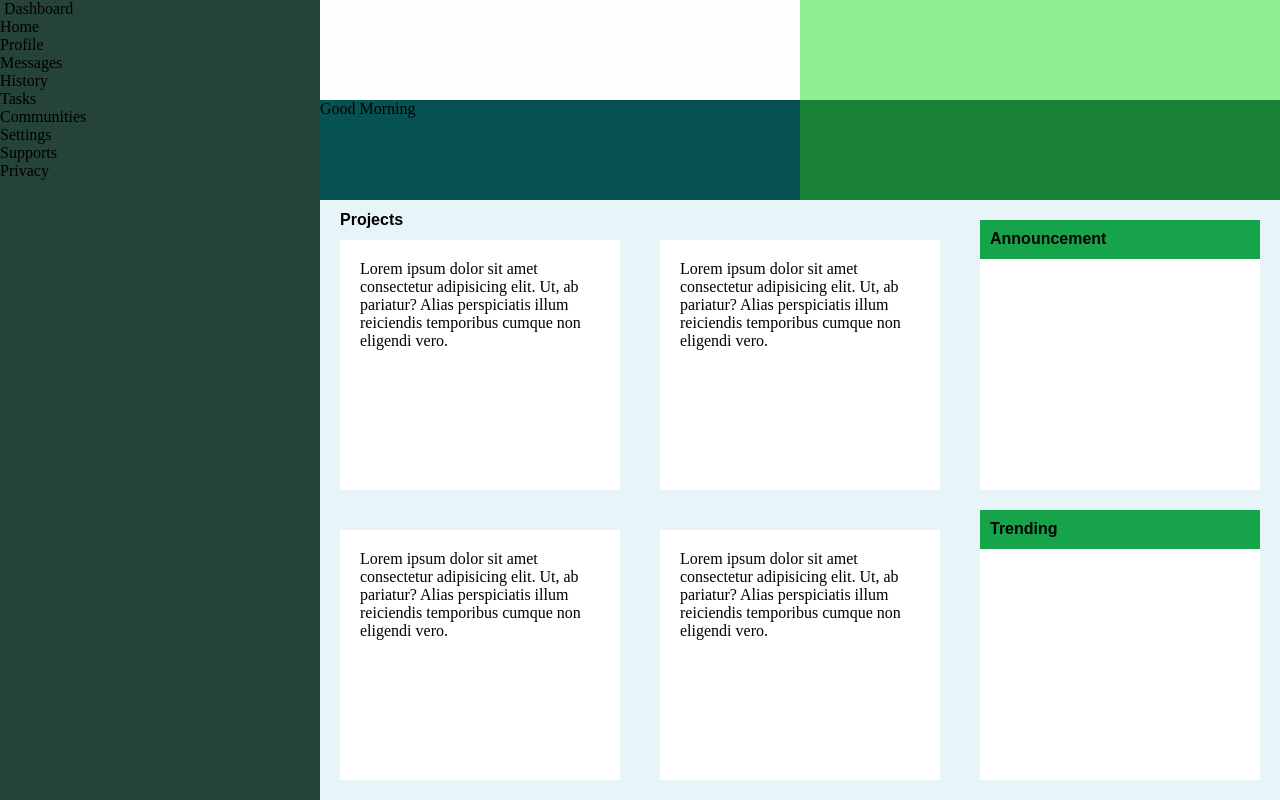
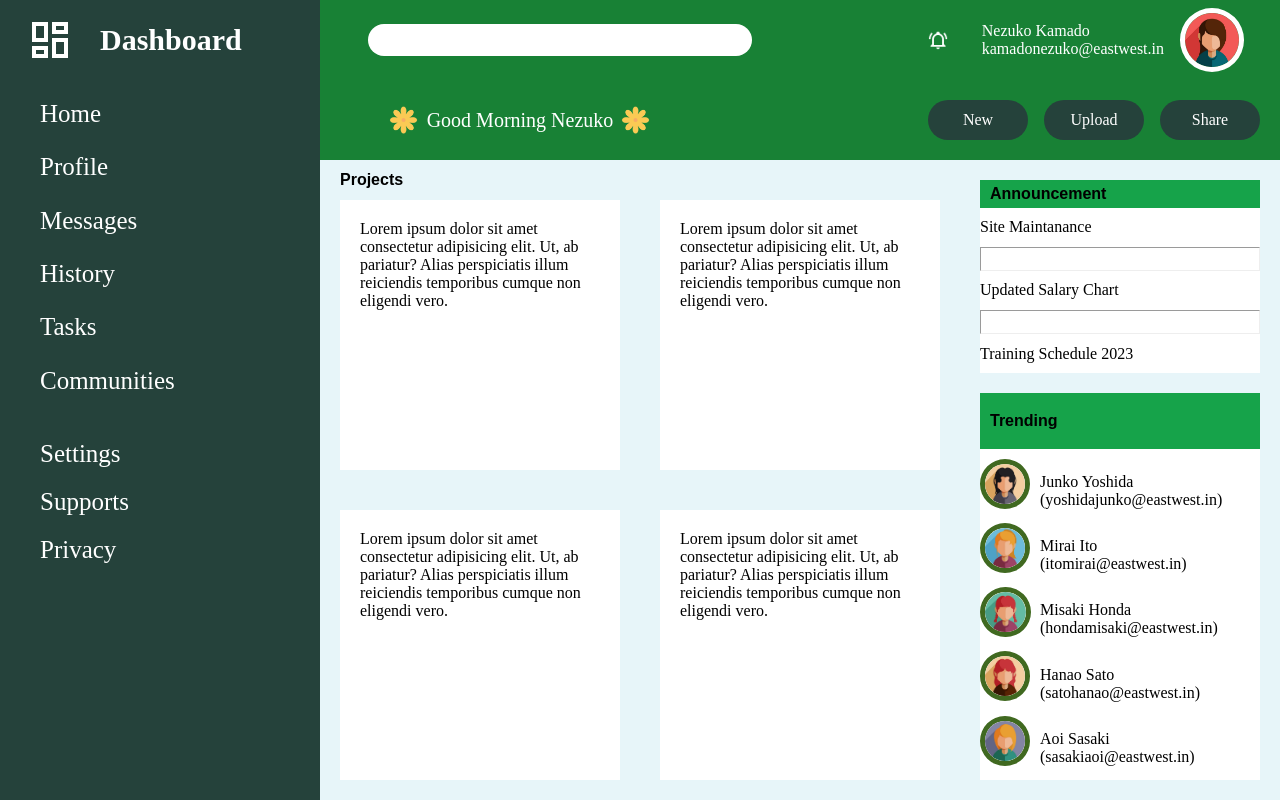
Before and after one commit to debanjana-a11y/admin-dashboard, a plain HTML site: page index.html in a window 1280 px wide. Drawn offline with Linux system fonts and the light colour scheme.

Commit message:
Makes basic structure

```diff
--- a/index.html
+++ b/index.html
@@ -10,16 +10,31 @@
 <body>
     <div class="content">
         <header class="header">
-            <div class="searchbar"></div>
-            <div class="accounfInfo"></div>
+            <div class="searchbar">
+                <div class="search"></div>
+            </div>
+            <div class="accounfInfo">
+                <img class="notification" src="./images/bell-ring-outline.png" alt="">
+                <div>
+                    <p>Nezuko Kamado</p>
+                    <p>kamadonezuko@eastwest.in</p>
+                </div>
+                <img class="profilePic" src="./images/profile_pic.jpg" alt="profile pic">
+            </div>
             <div class="greetings">
-                <p>Good Morning</p>
+                <img class="greetingEmojiBefore" src="./images/yellow_flower.png" alt="yellow flower pic">
+                <span>Good Morning Nezuko</span>
+                <img class="greetingEmojiAfter" src="./images/yellow_flower.png" alt="yellow flower pic">
             </div>
-            <div class="buttons"></div>
+            <div class="buttons">
+                <div><p>New</p></div>
+                <div><p>Upload</p></div>
+                <div><p>Share</p></div>
+            </div>
         </header>
         <nav class="sidebar">
             <div class="logos">
-                <img src="" alt="" srcset="">
+                <img src="./images/view-dashboard-outline.png" alt="image of dahsboard">
                 <span>Dashboard</span>
             </div>
             <div class="primaryLinks">
@@ -57,11 +72,38 @@
             <article class="announcementtrending">
                 <div class="announcementDiv">
                     <p>Announcement</p>
-                    <div class="announcement"></div>
+                    <div class="announcement">
+                        <div>Site Maintanance</div>
+                        <hr>
+                        <div>Updated Salary Chart</div>
+                        <hr>
+                        <div>Training Schedule 2023</div>
+                    </div>
                 </div>
                 <div class="trendingDiv">
                     <p>Trending</p>
-                    <div class="trending"></div>
+                    <div class="trending">
+                        <div class="popularProfiles">
+                            <img class="popularProfilePic" src="./images/Junko.jpg" alt="">
+                            <span>Junko Yoshida (yoshidajunko@eastwest.in)</span>
+                        </div>
+                        <div class="popularProfiles">
+                            <img class="popularProfilePic" src="./images/Mirai.jpg" alt="">
+                            <span>Mirai Ito (itomirai@eastwest.in)</span>
+                        </div>
+                        <div class="popularProfiles">
+                            <img class="popularProfilePic" src="./images/Misaki.jpg" alt="">
+                            <span>Misaki Honda (hondamisaki@eastwest.in)</span>
+                        </div>
+                        <div class="popularProfiles">
+                            <img class="popularProfilePic" src="./images/hanao.jpg" alt="">
+                            <span>Hanao Sato (satohanao@eastwest.in)</span>
+                        </div>
+                        <div class="popularProfiles">
+                            <img class="popularProfilePic" src="./images/Aoi.jpg" alt="">
+                            <span>Aoi Sasaki (sasakiaoi@eastwest.in)</span>
+                        </div>
+                    </div>
                 </div>
             </article>
         </main>
--- a/style.css
+++ b/style.css
@@ -12,7 +12,7 @@ html, body {
     height: 100%;
     display: grid;
     grid-template-columns: 1fr 3fr;
-    grid-template-rows: 1fr 3fr;
+    grid-template-rows: 1fr 4fr;
 }
 
 .header {
@@ -24,21 +24,149 @@ html, body {
 }
 
 .searchbar {
-    background-color: #FEFEFE;
+    display: grid;
+}
+
+.search {
+    height: 2em;
+    width: 80%;
+    background-color: white;
+    border-radius: 20px;
+    justify-self: center;
+    align-self: center;
 }
 
 .accounfInfo {
-    background-color: lightgreen;
+    display: grid;
+    justify-self: flex-end;
+    grid-template-columns: 10px 200px 100px;
+    column-gap: 1em;
+}
+
+.notification {
+    height: 20px;
+    align-self: center;
+    justify-self: flex-end;
+}
+
+.accounfInfo > div {
+    justify-self: flex-end;
+    align-self: center;
+}
+
+.accounfInfo * p {
+    color: white;
+}
+
+.profilePic {
+    justify-self: flex-start;
+    align-self: center;
+}
+
+.profilePic {
+    height: 4em;
+    border-radius: 50%;
+    border: 5px solid white;
 }
 
 .greetings {
-    background-color: rgb(6, 81, 81);
+    display: grid;
+    grid-template-columns: 100px 200px 100px;
+}
+
+.greetings > span {
+    color: white;
+    font-size: 20px;
+    justify-self: center;
+    align-self: center;
+    text-align: center;
+}
+
+.greetingEmojiBefore, .greetingEmojiAfter {
+    height: 2em;
+}
+
+.greetingEmojiBefore {
+    justify-self: flex-end;
+    align-self: center;
+}
+
+.greetingEmojiAfter {
+    justify-self: flex-start;
+    align-self: center;
+}
+
+.buttons {
+    margin-right: 20px;
+    justify-self: flex-end;
+    display: grid;
+    grid-template-columns:  1fr 1fr 1fr;
+    column-gap: 1em;
+    color: white;
+}
+
+.buttons > div {
+    display: grid;
+    justify-self: center;
+    align-self: center;
+    text-align: center;
+    height: 40px;
+    width: 100px;
+    border-radius: 20px;
+    background-color: #25423B;
+    cursor: pointer;
+}
+
+.buttons > div > p {
+    align-self: center;
 }
 
 .sidebar {
     grid-column: 1 / 2;
     grid-row: 1 / 3;
     background-color: #25423B;
+    display: grid;
+    grid-template-rows: 80px 300px 100px;
+    row-gap: 20px;
+}
+
+.logos {
+    display: grid;
+    grid-template-columns: 100px 150px;
+}
+
+.logos > img {
+    justify-self: center;
+    align-self: center;
+}
+
+.logos > span {
+    color: white;
+    font-weight: 800;
+    font-size: 30px;
+    justify-self: flex-start;
+    align-self: center;
+}
+
+.primaryLinks, .secondaryLinks {
+    margin-left: 40px;
+    display: grid;
+    grid-template-rows: repeat(6, 1fr);
+    row-gap: 20px;
+}
+
+.primaryLinks > p, .secondaryLinks > p {
+    font-size: 25px;
+    color: white;
+    justify-self: flex-start;
+}
+
+.primaryLinks > p:hover, .secondaryLinks > p:hover {
+    cursor: pointer;
+}
+
+.secondaryLinks {
+    margin-top: 20px;
 }
 
 .main-content {
@@ -79,6 +207,7 @@ html, body {
     margin: 20px;
     row-gap: 20px;
     display: grid;
+    grid-template-rows: 1fr 2fr;
 }
 
 .announcementtrending * p {
@@ -98,8 +227,37 @@ html, body {
     background-color: #16a34a;
 }
 
+.announcement {
+    display: grid;
+}
+
+.announcement  > div {
+    align-self: center;
+}
+
 .trendingDiv {
     display: grid;
     grid-template-rows: 1fr 6fr;
     background-color: #16a34a;
 }
+
+.trending {
+    padding-top: 10px;
+    display: grid;
+}
+
+.popularProfiles {
+    display: grid;
+    grid-template-columns: 50px 100px;
+    column-gap: 10px;
+}
+
+.popularProfiles > span {
+    align-self: center;
+}
+
+.popularProfilePic {
+    height: 50px;
+    border-radius: 50%;
+    border: 5px solid rgb(64, 105, 32);
+}
```
Also changed, not shown: images/Aoi.jpg (added), images/Junko.jpg (added), images/Mirai.jpg (added), images/Misaki.jpg (added), images/bell-ring-outline.png (added), images/hanao.jpg (added), images/profile_pic.jpg (added), images/red_flower.png (added), images/view-dashboard-outline.png (added), images/yellow_flower.png (added).
